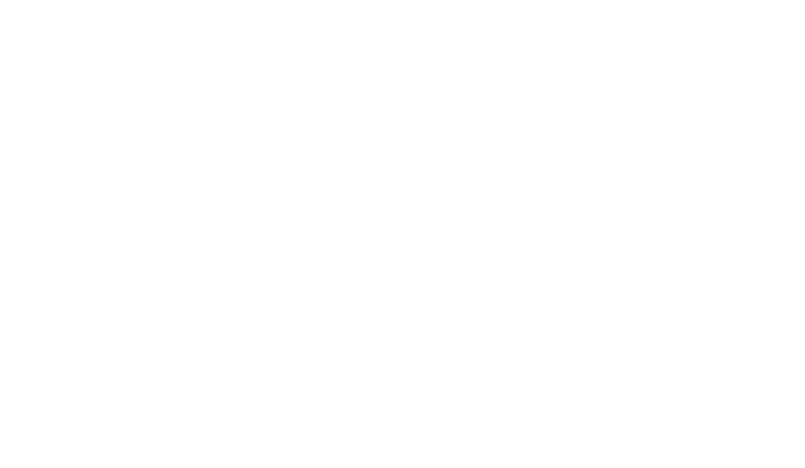
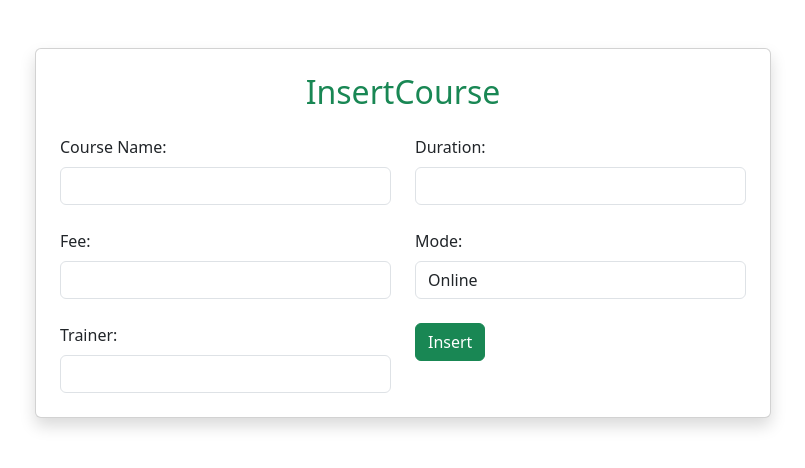
Before and after one commit to aksharaa2004/course-management-app, a React (Vite) app: page / in a window 1280 px wide. Shown: the top 468 px of the page, without its empty margins (237-1042 px from the left). Built offline with nearby package versions, Linux system fonts and the light colour scheme.

Commit message:
insertpage-added

```diff
--- a/src/App.jsx
+++ b/src/App.jsx
@@ -3,13 +3,14 @@
 import viteLogo from './assets/vite.svg'
 import heroImg from './assets/hero.png'
 import './App.css'
+import InsertCourse from './Components/InsertCourse'
 
 function App() {
   const [count, setCount] = useState(0)
 
   return (
     <>
-
+      <InsertCourse/>
     </>
   )
 }
--- /dev/null
+++ b/src/Components/InsertCourse.jsx
@@ -0,0 +1,48 @@
+import React from 'react'
+
+const InsertCourse = () => {
+  return (
+    <div>
+        <div className="container mt-5">
+    <div className="row justify-content-center">
+      <div className="col-12 col-md-10 col-lg-8">
+        <div className="card shadow p-4">
+          <h2 className="text-center text-success mb-4">InsertCourse</h2>
+                    <div className="row g-4">
+                        <div className="col col-12 col-sm-6 col-md-6 col-lg-6 col-xl-6 col-xxl-6">
+                            <label htmlFor="" className="form-label">Course Name:</label>
+                            <input type="text" className="form-control" />
+                        </div>
+                        <div className="col col-12 col-sm-6 col-md-6 col-lg-6 col-xl-6 col-xxl-6">
+                             <label htmlFor="" className="form-label"> Duration:</label>
+                            <input type="text" className="form-control" />
+                        </div>
+                        <div className="col col-12 col-sm-6 col-md-6 col-lg-6 col-xl-6 col-xxl-6">
+                             <label htmlFor="" className="form-label">Fee:</label>
+                            <input type="text" className="form-control" />
+                        </div>
+                        <div className="col col-12 col-sm-6 col-md-6 col-lg-6 col-xl-6 col-xxl-6">
+                             <label htmlFor="" className="form-label">Mode:</label>
+                            <select name="" id="" className="form-control">
+                                <option className="option">Online</option>
+                                <option className="option">Offline</option>
+                                <option className="option">Hybrid</option>
+                            </select>
+                        </div>
+                        <div className="col col-12 col-sm-6 col-md-6 col-lg-6 col-xl-6 col-xxl-6">
+                             <label htmlFor="" className="form-label">Trainer:</label>
+                            <input type="text" className="form-control" />
+                        </div>
+                        <div className="col col-12 col-sm-6 col-md-6 col-lg-6 col-xl-6 col-xxl-12">
+                            <button className="btn btn-success">Insert</button>
+                        </div>
+                    </div>
+                </div>
+            </div>
+        </div>
+    </div>
+    </div>
+  )
+}
+
+export default InsertCourse
```
